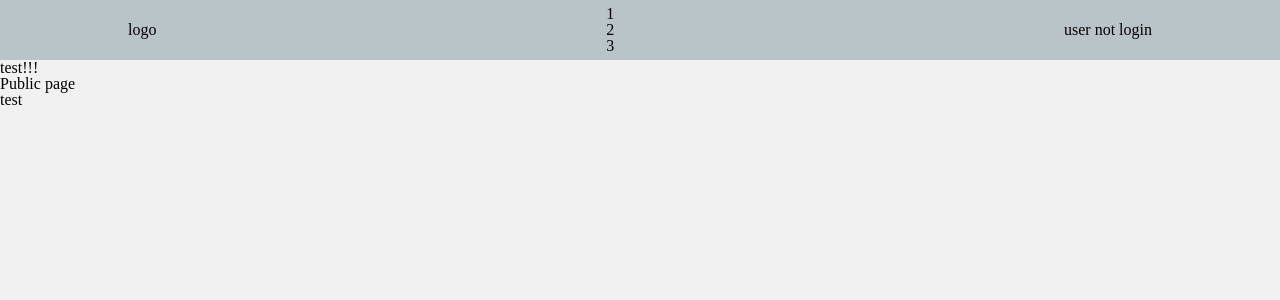
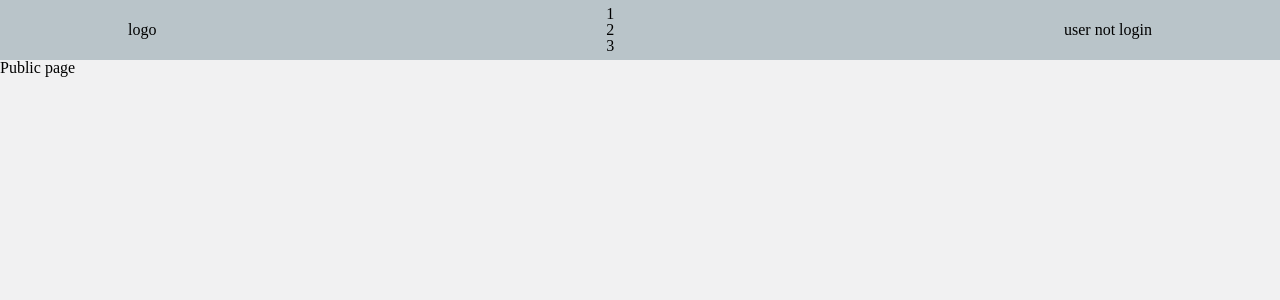
Before and after one commit to grage03/prello, a React (Create React App) app: page / in a window 1280 px wide. Shown: the top 300 px of the page. Built offline with nearby package versions, Linux system fonts and the light colour scheme.

Commit message:
fix(public): delete old code

```diff
--- a/src/App.tsx
+++ b/src/App.tsx
@@ -25,12 +25,7 @@ function App() {
 
             <Route path="/" element={
               <Suspense fallback={<div>Loading...</div>}>
-                <PublicPage>
-                  <React.Fragment key="header">
-                    <h4>test!!!</h4>
-                  </React.Fragment>
-                  <h1>test</h1>
-                </PublicPage>
+                <PublicPage />
               </Suspense>
             }/>
 
--- a/src/public/index.tsx
+++ b/src/public/index.tsx
@@ -1,17 +1,9 @@
-import React, { ReactElement } from 'react'
-import { CollectionType, useSlots } from '../core/hooks/useSlots/useSlots'
+import React from 'react'
 
-interface PublicPageProps {
-  children: ReactElement[] | ReactElement
-}
-
-const PublicPage = ({ children }: PublicPageProps) => {
-  const slots: CollectionType = useSlots({ children })
+const PublicPage = () => {
   return (
     <div>
-      {slots.header}
       <aside>Public page</aside>
-      {slots.content}
     </div>
   )
 }
```
